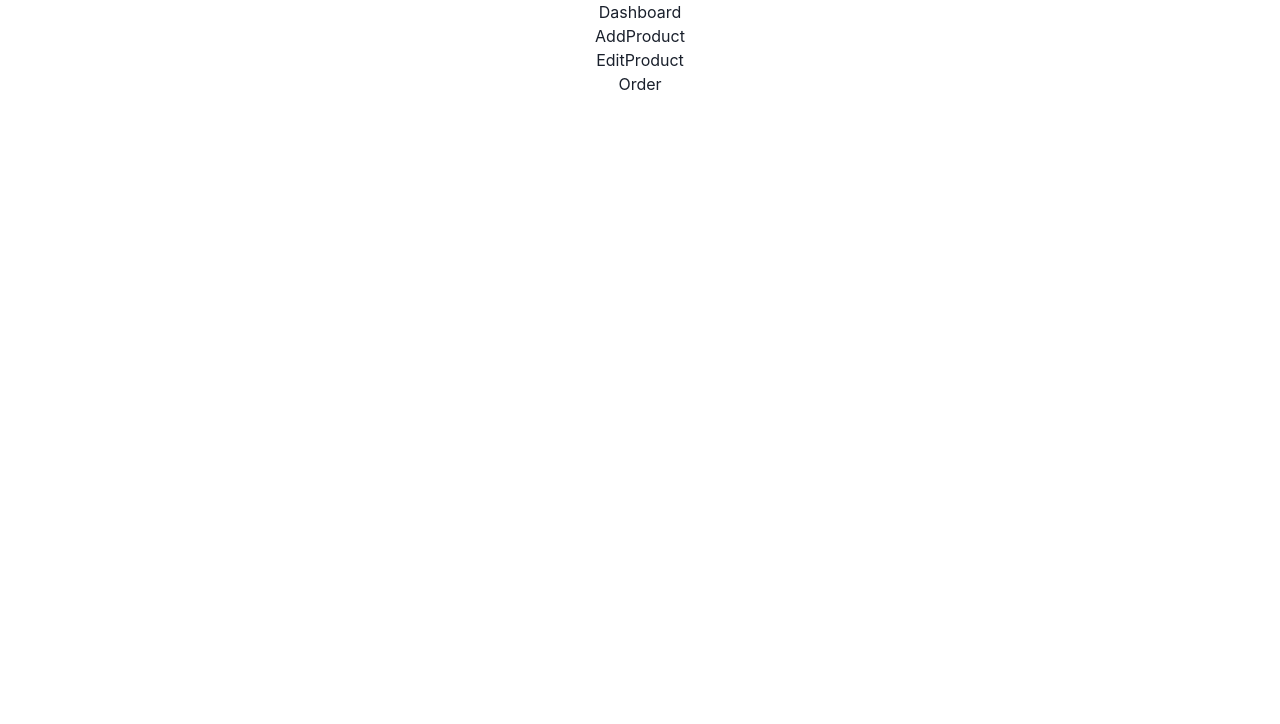
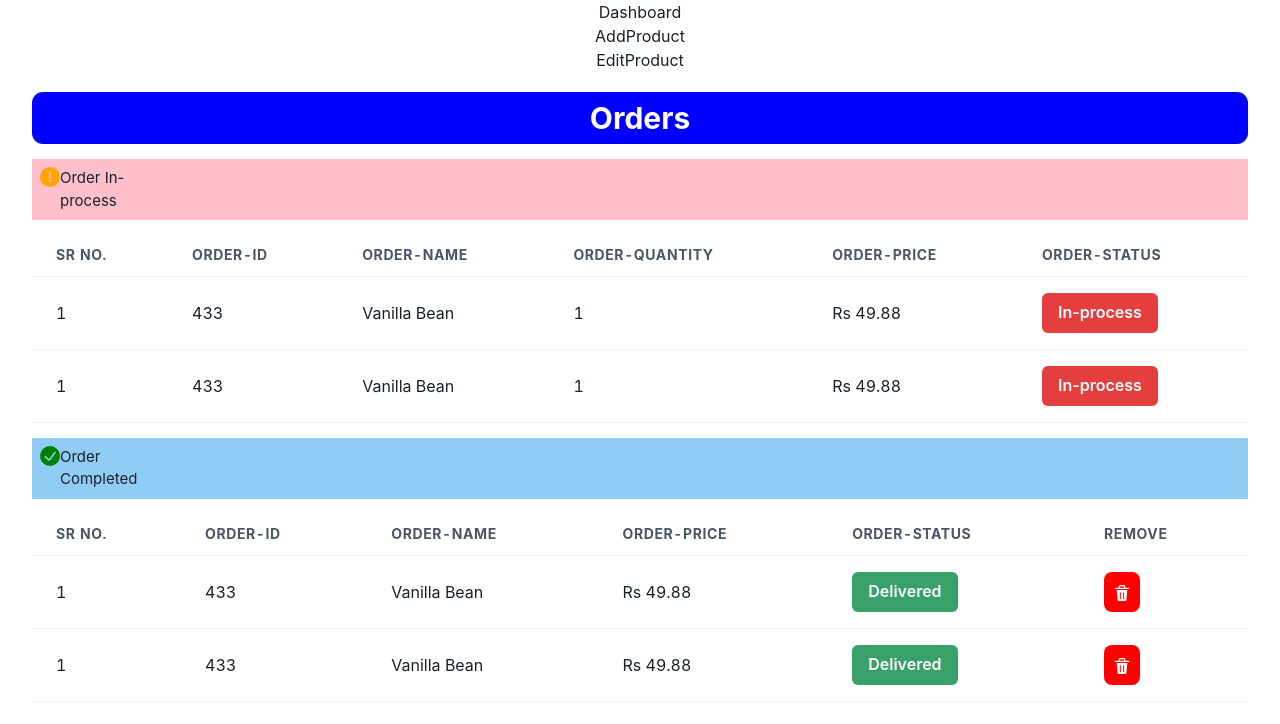
Before and after one commit to Saif-sk5417/NatureTrug.com, a React (Create React App) app in the folder BigBasket/: page /Admin in a window 1280 px wide. Shown: the top 724 px of the page. Built offline with nearby package versions, Linux system fonts and the light colour scheme.

Commit message:
Order Page

```diff
--- a/BigBasket/src/Components/Admin/Order.jsx
+++ b/BigBasket/src/Components/Admin/Order.jsx
@@ -1,9 +1,199 @@
-const Order = () => {
+import {
+    Box,
+    Heading,
+    Text,
+    Icon,
+    Flex,
+    Spacer,
+    Button,
+    Table,
+    Thead,
+    Tbody,
+    Tr,
+    Th,
+    Td,
+    TableContainer
+  } from "@chakra-ui/react";
+  import { WarningIcon, CheckCircleIcon, DeleteIcon } from "@chakra-ui/icons";
+  const Order = () => {
     return (
-        <div>
-            Order
-        </div>
-    )
-}
+      <Box w="95%" h="auto" m="auto" mt="20px">
+        <Box
+          h="auto"
+          w="100%"
+          m="auto"
+          mt="15px"
+          mb="15px"
+          p="8px"
+          borderRadius="11px"
+          color="white"
+          fontWeight="bold"
+          bgColor="blue"
+        >
+          <Heading size="lg"> Orders</Heading>
+        </Box>
 
-export { Order }
+        <Box
+          h="auto"
+          w="100%"
+          m="auto"
+          mt="15px"
+          mb="15px"
+          p="8px"
+          textAlign="left"
+          bgColor="pink"
+        >
+          <Box w="10%">
+            <Flex>
+              <Icon as={WarningIcon} color="orange" p="auto" boxSize={5} />
+              <Spacer />
+              <Text fontSize="15px">Order In-process</Text>
+            </Flex>
+          </Box>
+        </Box>
+        <Box>
+          <TableContainer>
+            <Table>
+              <Thead>
+                <Tr>
+                  <Th>
+                    <Heading size="xs">SR NO.</Heading>
+                  </Th>
+                  <Th>
+                    <Heading size="xs">ORDER-ID</Heading>
+                  </Th>
+                  <Th>
+                    <Heading size="xs">ORDER-NAME</Heading>
+                  </Th>
+                  <Th>
+                    <Heading size="xs">ORDER-QUANTITY</Heading>
+                  </Th>
+                  <Th>
+                    <Heading size="xs">ORDER-PRICE</Heading>
+                  </Th>
+                  <Th>
+                    <Heading size="xs">ORDER-STATUS</Heading>
+                  </Th>
+                </Tr>
+              </Thead>
+              <Tbody>
+                <Tr>
+                  <Td>1</Td>
+                  <Td>433</Td>
+                  <Td>Vanilla Bean</Td>
+                  <Td>1</Td>
+                  <Td>Rs 49.88</Td>
+                  <Td>
+                    <Button colorScheme="red">In-process</Button>
+                  </Td>
+                </Tr>
+                <Tr>
+                  <Td>1</Td>
+                  <Td>433</Td>
+                  <Td>Vanilla Bean</Td>
+                  <Td>1</Td>
+                  <Td>Rs 49.88</Td>
+                  <Td>
+                    <Button colorScheme="red">In-process</Button>
+                  </Td>
+                </Tr>
+              </Tbody>
+            </Table>
+          </TableContainer>
+        </Box>
+        {/*  */}
+        <Box
+          h="auto"
+          w="100%"
+          m="auto"
+          mt="15px"
+          mb="15px"
+          p="8px"
+          textAlign="left"
+          bgColor="blue.200"
+        >
+          <Box w="10%">
+            <Flex>
+              <Icon as={CheckCircleIcon} color="green" p="auto" boxSize={5} />
+              <Spacer />
+              <Text fontSize="15px">Order Completed</Text>
+            </Flex>
+          </Box>
+        </Box>
+        <Box>
+          <TableContainer>
+            <Table>
+              <Thead>
+                <Tr>
+                  <Th>
+                    <Heading size="xs">SR NO.</Heading>
+                  </Th>
+                  <Th>
+                    <Heading size="xs">ORDER-ID</Heading>
+                  </Th>
+                  <Th>
+                    <Heading size="xs">ORDER-NAME</Heading>
+                  </Th>
+
+                  <Th>
+                    <Heading size="xs">ORDER-PRICE</Heading>
+                  </Th>
+                  <Th>
+                    <Heading size="xs">ORDER-STATUS</Heading>
+                  </Th>
+                  <Th>
+                    <Heading size="xs">REMOVE</Heading>
+                  </Th>
+                </Tr>
+              </Thead>
+              <Tbody>
+                <Tr>
+                  <Td>1</Td>
+                  <Td>433</Td>
+                  <Td>Vanilla Bean</Td>
+
+                  <Td>Rs 49.88</Td>
+                  <Td>
+                    <Button colorScheme="green">Delivered</Button>
+                  </Td>
+                  <Td>
+                    <Box
+                      w="36px"
+                      h="auto"
+                      bgColor="red"
+                      p="10px"
+                      borderRadius="8px"
+                    >
+                      <Icon as={DeleteIcon} color="white" />
+                    </Box>
+                  </Td>
+                </Tr>
+                <Tr>
+                  <Td>1</Td>
+                  <Td>433</Td>
+                  <Td>Vanilla Bean</Td>
+
+                  <Td>Rs 49.88</Td>
+                  <Td>
+                    <Button colorScheme="green">Delivered</Button>
+                  </Td>
+                  <Td>
+                    <Box
+                      w="36px"
+                      h="auto"
+                      bgColor="red"
+                      p="10px"
+                      borderRadius="8px"
+                    >
+                      <Icon as={DeleteIcon} color="white" />
+                    </Box>
+                  </Td>
+                </Tr>
+              </Tbody>
+            </Table>
+          </TableContainer>
+        </Box>
+      </Box>
+    );
+  };
+  export {Order};
--- a/BigBasket/src/Pages/AdminPage.jsx
+++ b/BigBasket/src/Pages/AdminPage.jsx
@@ -2,7 +2,7 @@ import { NavLink } from "react-router-dom"
 import { AddProduct } from "../Components/Admin/AddProduct"
 import { Dashboard } from "../Components/Admin/Dashboard"
 import { EditProduct } from "../Components/Admin/EditProduct"
-import { Order } from "../Components/Admin/Order"
+import  {Order}  from "../Components/Admin/Order"
 
 
 const AdminPage = () =>
```
